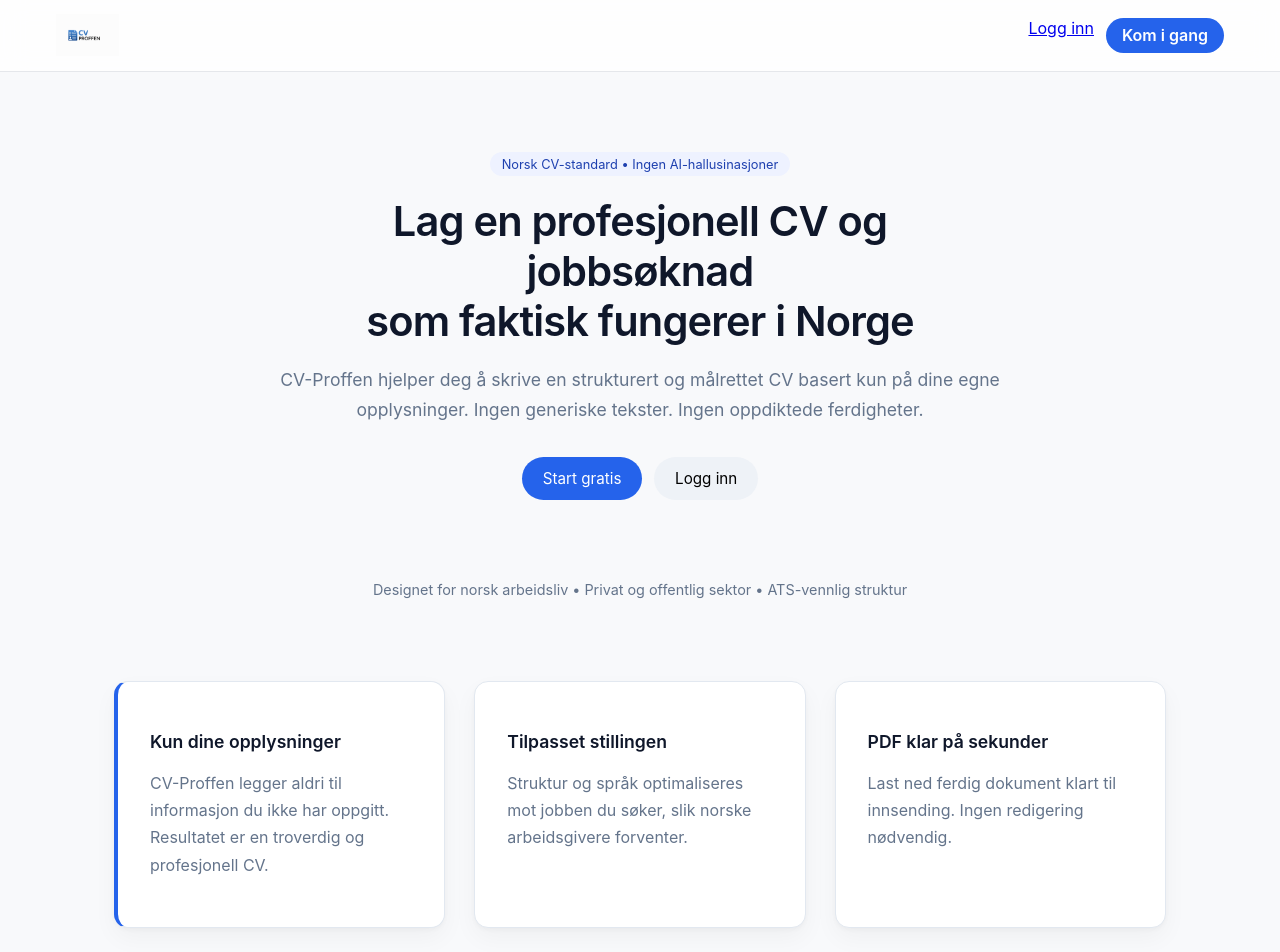
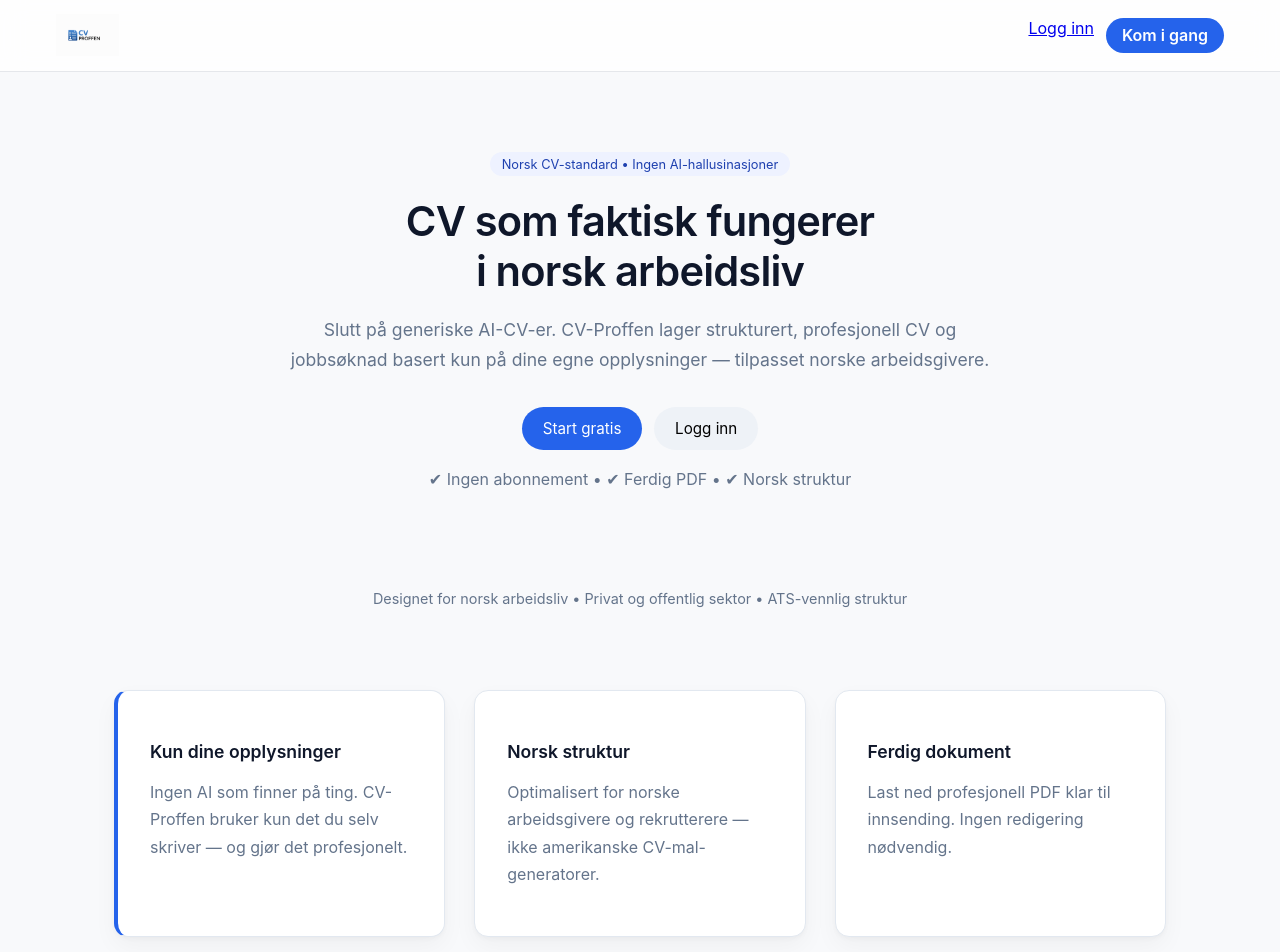
Before and after one commit to cosmicencounters5-png/cv-proffen, a Next.js app: page / in a window 1280 px wide. Shown: the top 952 px of the page. Built offline with nearby package versions, Linux system fonts and the light colour scheme; no server answers.

Commit message:
Update home-client.tsx

```diff
--- a/app/home-client.tsx
+++ b/app/home-client.tsx
@@ -66,7 +66,7 @@ export default function HomeClient() {
     if (ctaState === "has-access") {
       return (
         <Link href="/cv">
-          <button className="cta">Gå til CV-generator</button>
+          <button className="cta">Fortsett der du slapp</button>
         </Link>
       );
     }
@@ -82,7 +82,7 @@ export default function HomeClient() {
     <main>
 
       {/* HERO */}
-      <section className="hero">
+      <section className="hero elite-hero">
         <div className="hero-inner">
 
           <span className="hero-badge">
@@ -90,18 +90,22 @@ export default function HomeClient() {
           </span>
 
           <h1>
-            Lag en profesjonell CV og jobbsøknad
+            CV som faktisk fungerer
             <br />
-            som faktisk fungerer i Norge
+            i norsk arbeidsliv
           </h1>
 
           <p className="hero-description">
-            CV-Proffen hjelper deg å skrive en strukturert og målrettet CV
-            basert kun på dine egne opplysninger. Ingen generiske tekster.
-            Ingen oppdiktede ferdigheter.
+            Slutt på generiske AI-CV-er. CV-Proffen lager strukturert,
+            profesjonell CV og jobbsøknad basert kun på dine egne
+            opplysninger — tilpasset norske arbeidsgivere.
           </p>
 
           {renderCta()}
+
+          <p className="hero-microtrust">
+            ✔ Ingen abonnement • ✔ Ferdig PDF • ✔ Norsk struktur
+          </p>
 
         </div>
       </section>
@@ -119,23 +123,23 @@ export default function HomeClient() {
         <div className="feature-card highlight">
           <h3>Kun dine opplysninger</h3>
           <p>
-            CV-Proffen legger aldri til informasjon du ikke har oppgitt.
-            Resultatet er en troverdig og profesjonell CV.
+            Ingen AI som finner på ting. CV-Proffen bruker kun det du
+            selv skriver — og gjør det profesjonelt.
           </p>
         </div>
 
         <div className="feature-card">
-          <h3>Tilpasset stillingen</h3>
+          <h3>Norsk struktur</h3>
           <p>
-            Struktur og språk optimaliseres mot jobben du søker,
-            slik norske arbeidsgivere forventer.
+            Optimalisert for norske arbeidsgivere og rekrutterere —
+            ikke amerikanske CV-mal-generatorer.
           </p>
         </div>
 
         <div className="feature-card">
-          <h3>PDF klar på sekunder</h3>
+          <h3>Ferdig dokument</h3>
           <p>
-            Last ned ferdig dokument klart til innsending.
+            Last ned profesjonell PDF klar til innsending.
             Ingen redigering nødvendig.
           </p>
         </div>
```
